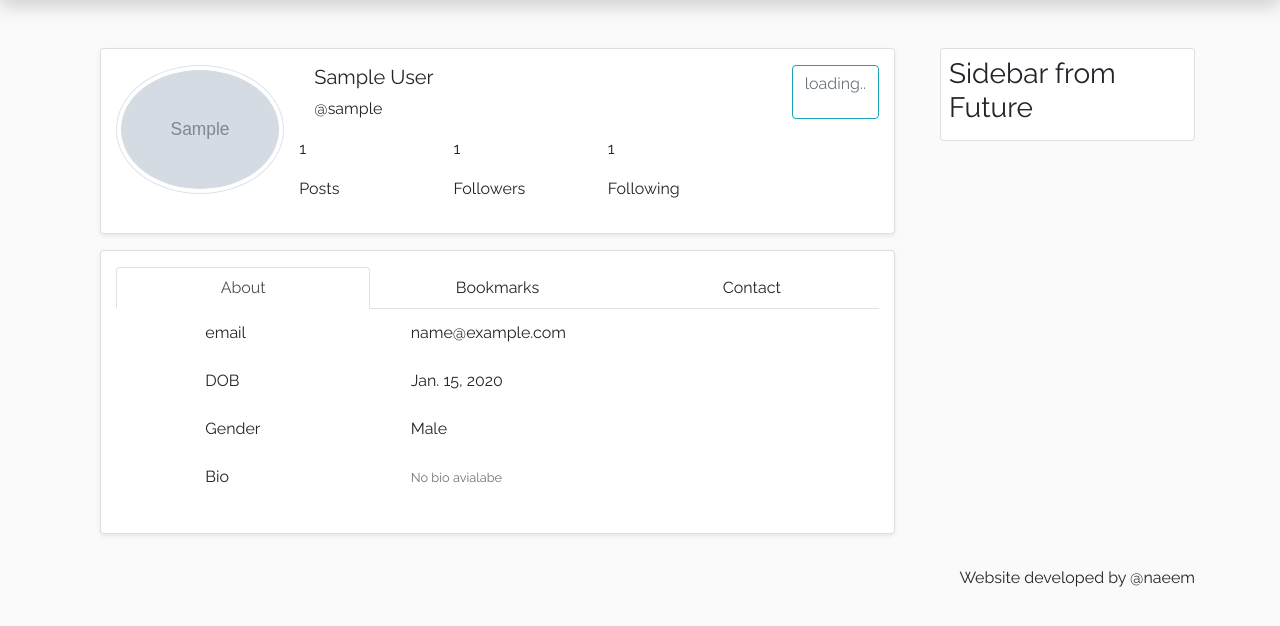
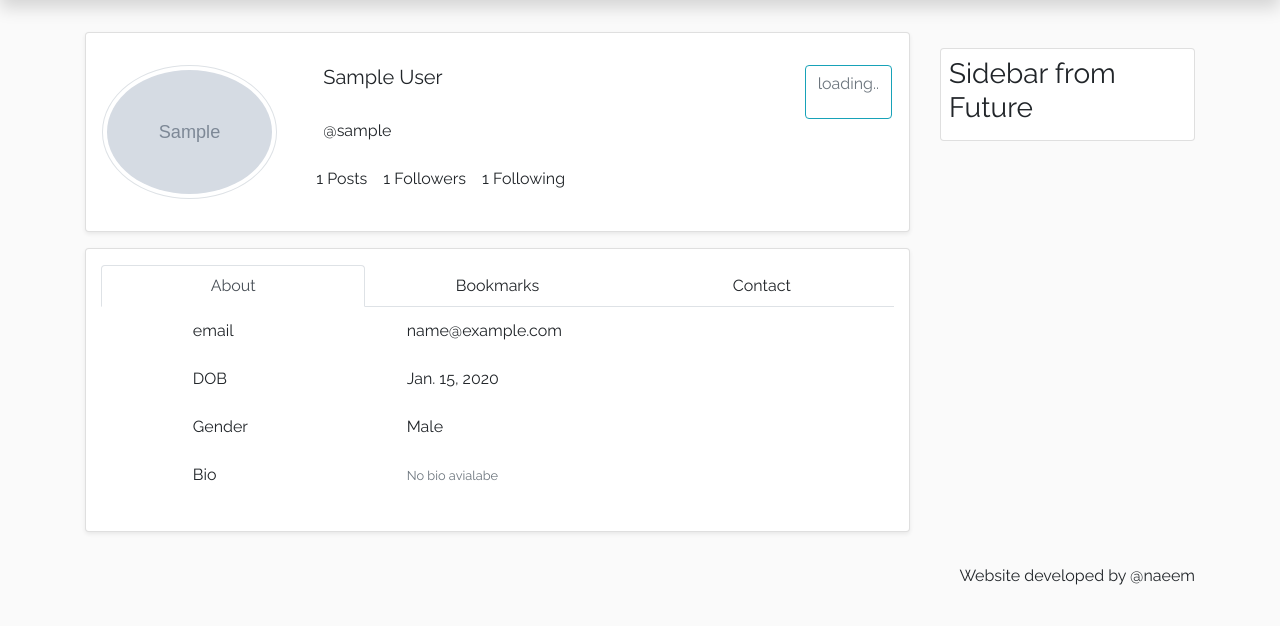
Before and after one commit to naeem-akhtar/paperhub, a Django app: a page that uses papers/templates/papers/base.html in a window 1280 px wide. Shown: the part 56-682 px from the top of the page. Run offline with Django 3.2, Linux system fonts and the light colour scheme; tables that the repository leaves empty hold one stand-in row (values such as "Sample post"); grey boxes marked "Sample" are stand-in pictures; data that the repository does not hold is empty; parts of the project's set-up code (start-up, migrations or seed data) failed here and were passed over; some libraries are stand-ins or nearby versions.

Commit message:
Improved Design

```diff
--- a/papers/static/papers/css/main.css
+++ b/papers/static/papers/css/main.css
@@ -12,3 +12,63 @@ h1 h2 h3 h4 h5 {
 a {
   color: inherit
 }
+
+
+/*
+  ##Device = Desktops
+  ##Screen = 1281px to higher resolution desktops
+*/
+@media screen and (min-width: 1281px) {
+
+}
+
+/*
+  ##Device = Laptops, Desktops: ;
+  ##Screen = B/w 1025px to 1280px
+*/
+@media screen and (min-width: 1025px) and (max-width: 1280px) {
+
+}
+
+/*
+  ##Device = Tablets, Ipads (portrait)
+  ##Screen = B/w 768px to 1024px
+*/
+@media (min-width: 768px) and (max-width: 1024px) {
+
+}
+
+/*
+  ##Device = Tablets, Ipads (landscape)
+  ##Screen = B/w 768px to 1024px
+*/
+@media (min-width: 768px) and (max-width: 1024px) and (orientation: landscape) {
+
+}
+
+/*
+  ##Device = Low Resolution Tablets, Mobiles (Landscape)
+  ##Screen = B/w 481px to 767px
+*/
+@media (min-width: 481px) and (max-width: 767px) {
+
+}
+
+/*
+  ##Device = Most of the Smartphones Mobiles (Portrait)
+  ##Screen = B/w 320px to 479px
+*/
+@media (min-width: 380px) and (max-width: 480px) {
+  .fa {
+    font-size: 16px;
+  }
+}
+
+@media (min-width: 320px) and (max-width: 380px) {
+  body {
+    font-size: 16px;
+  }
+  .fa {
+    font-size: 16px;
+  }
+}
--- a/papers/templates/papers/base.html
+++ b/papers/templates/papers/base.html
@@ -15,8 +15,8 @@
   <link href="https://fonts.googleapis.com/css2?family=Noto+Sans&family=Raleway&display=swap" rel="stylesheet">
 
   <link rel="stylesheet" type='text/css' href="{% static 'papers/css/main.css' %}">
-	<meta charset="utf-8">
-	<meta http-equiv="X-UA-Compatible" content="IE=edge">
+	<meta charset="utf-8" http-equiv="X-UA-Compatible">
+  <meta name="viewport" content="width=device-width, initial-scale=1">
 </head>
 
 <body>
@@ -67,7 +67,7 @@
   <main>
 	<div class="container mt-5">
     <div class="row">
-      <div class="col col-lg-9 col-md-12 col-sm-12">
+      <div class="col-12 col-lg-9 col-md-12 col-sm-12 col-xs-12" id=''>
         <!-- message  -->
         {% if messages %}
           {% for message in messages %}
@@ -77,12 +77,10 @@
           {% endfor %}
         {% endif %}
         <!-- actual content of website -->
-        <div class="container">
           {% block content %}
           {% endblock %}
-        </div>
       </div>
-      <div class="col col-lg-3 col-md-12 col-sm-12">
+      <div class="col-12 col-lg-3 col-md-12 col-sm-12 col-xs-12" id=''>
         <div class="card container my-3 p-2">
           <h3>Sidebar from Future</h3>
         </div>
--- a/users/templates/users/profile_detail.html
+++ b/users/templates/users/profile_detail.html
@@ -9,18 +9,30 @@
 {% load crispy_forms_tags %}
 {% block content %}
   <!-- user profile top section -->
-  <div class="shadow-sm card container py-3 my-3">
+  <div class="shadow-sm card">
+    <div class="container p-3">
       <div class="row">
         <!-- user avatar -->
-      <div class="col col-3 image">
+        <div class="col-lg-3 col-md-3 col-sm-4 col-8 m-auto">
           <img class="img-fluid img-thumbnail rounded-circle" src='{{ profile.image.url }}'>
         </div>
         <!-- User basic info -->
-      <div class="col">
+        <div class="col-lg-9 col-md-9 col-sm-8 col-12">
+          <div class="container p-3">
+            <div class="row ">
               <!-- user name -->
-        <div class="row">
               <div class="col h5">
                 {{ profile.user.first_name|add:" "|add:profile.user.last_name|title }}
+              </div>
+              <!-- Edit / Follow / Unfollow -->
+              <div class="text-right">
+                {% if profile.user.username == user.get_username %}
+                  <a class="btn btn-outline-info" href="{% url 'profile-update' %}">edit</a>
+                {% else %}
+                  <button class="btn btn-outline-info" id="follow_unfollow">
+                    <p class="text-muted">loading..</p>
+                  </button>
+                {% endif %}
               </div>
             </div>
             <!-- username -->
@@ -28,29 +40,19 @@
               <p class="col" id="user-username">@{{ profile.user.username }}</p>
             </div>
             <!-- User states -->
-        <div class="row">
-          <a href="{% url 'user-posts' profile.user.username %}" class="col">
-            <div class="row pb-0"><p>{{ post_count }}</p></div>
-            <div class="row"><p>Posts</p></div>
+            <div class="row d-flex justify-content-start">
+              <a class="p-2" href="{% url 'user-posts' profile.user.username %}">
+                {{ post_count }} Posts
               </a>
-          <a href="{% url 'followers' profile.user.username %}" class="col">
-            <div class="row pb-0"><p>{{ followers_count }}</p></div>
-            <div class="row"><p>Followers</p></div>
+              <a class="p-2" href="{% url 'followers' profile.user.username %}">
+                {{ followers_count }} Followers
               </a>
-          <a href="{% url 'following' profile.user.username %}" class="col">
-            <div class="row pb-0"><p>{{ following_count }}</p></div>
-            <div class="row"><p>Following</p></div>
+              <a class="p-2" href="{% url 'following' profile.user.username %}">
+                {{ following_count }} Following
               </a>
             </div>
           </div>
-      <div class="col col-2 text-right">
-        {% if profile.user.username == user.get_username %}
-          <a class="btn btn-outline-info" href="{% url 'profile-update' %}">edit</a>
-        {% else %}
-          <button class="btn btn-outline-info" id="follow_unfollow">
-            <p class="text-muted">loading..</p>
-          </button>
-        {% endif %}
+        </div>
       </div>
     </div>
   </div>
```
Also changed, not shown: mysite/settings.py (+13 -13 lines), posts/templates/posts/post.html (+17 -17 lines), posts/templates/posts/post_detail.html (+24 -20 lines), posts/templates/posts/post_form.html (+0 -15 lines), 1 other file. Lines whose indentation alone changed are shown as unchanged.
